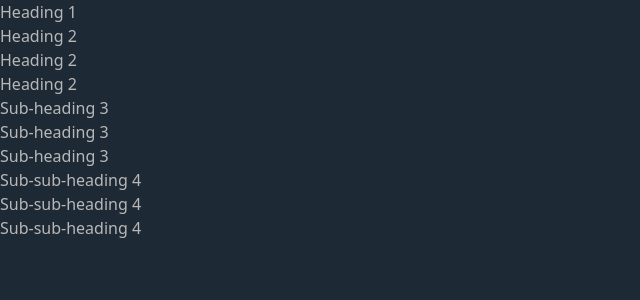
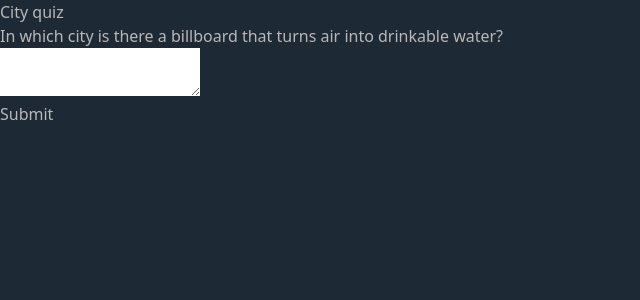
Before and after one commit to eh-munna/reactive-accelerator, a React (Vite) app: page / in a window 1280 px wide. Shown: the top 300 px of the page, without its empty margins (0-640 px from the left). Built offline with nearby package versions, Linux system fonts and the light colour scheme.

Commit message:
state management

```diff
--- /dev/null
+++ b/src/3.3/Form.jsx
@@ -0,0 +1,63 @@
+import { useState } from 'react';
+
+export default function Form() {
+  const [answer, setAnswer] = useState('');
+  const [status, setStatus] = useState('typing');
+  const [error, setError] = useState(null);
+
+  const handleTextareaChange = (e) => {
+    setError(null);
+    setAnswer(e.target.value);
+  };
+
+  const handleSubmit = async (e) => {
+    e.preventDefault();
+    setStatus('submitting');
+    try {
+      await submitForm(answer);
+      setStatus('success');
+    } catch (error) {
+      setError(error.message);
+      setStatus('typing');
+    }
+  };
+
+  return (
+    <>
+      <h2>City quiz</h2>
+      <p>
+        In which city is there a billboard that turns air into drinkable water?
+      </p>
+      {status === 'success' ? (
+        <p>{answer}</p>
+      ) : (
+        <form onSubmit={handleSubmit}>
+          <textarea
+            value={answer}
+            onChange={handleTextareaChange}
+            disabled={status === 'submitting'}
+          />
+          <br />
+          <button disabled={answer.length === 0 || status === 'submitting'}>
+            Submit
+          </button>
+          {error !== null && <p className="Error">{error}</p>}
+        </form>
+      )}
+    </>
+  );
+}
+
+function submitForm(answer) {
+  // Pretend it's hitting the network.
+  return new Promise((resolve, reject) => {
+    setTimeout(() => {
+      let shouldError = answer.toLowerCase() !== 'lima';
+      if (shouldError) {
+        reject(new Error('Good guess but a wrong answer. Try again!'));
+      } else {
+        resolve();
+      }
+    }, 1500);
+  });
+}
--- a/src/App.jsx
+++ b/src/App.jsx
@@ -1,3 +1,4 @@
+import Form from './3.3/Form';
 import Page from './ContextApi/Page';
 
 function App() {
@@ -11,7 +12,9 @@
       {/* <Messenger /> */}
       {/* <TaskApp /> */}
       {/* <ReduceTaskApp /> */}
-      <Page />
+      {/* <Page /> */}
+
+      <Form />
     </div>
   );
 }
```
